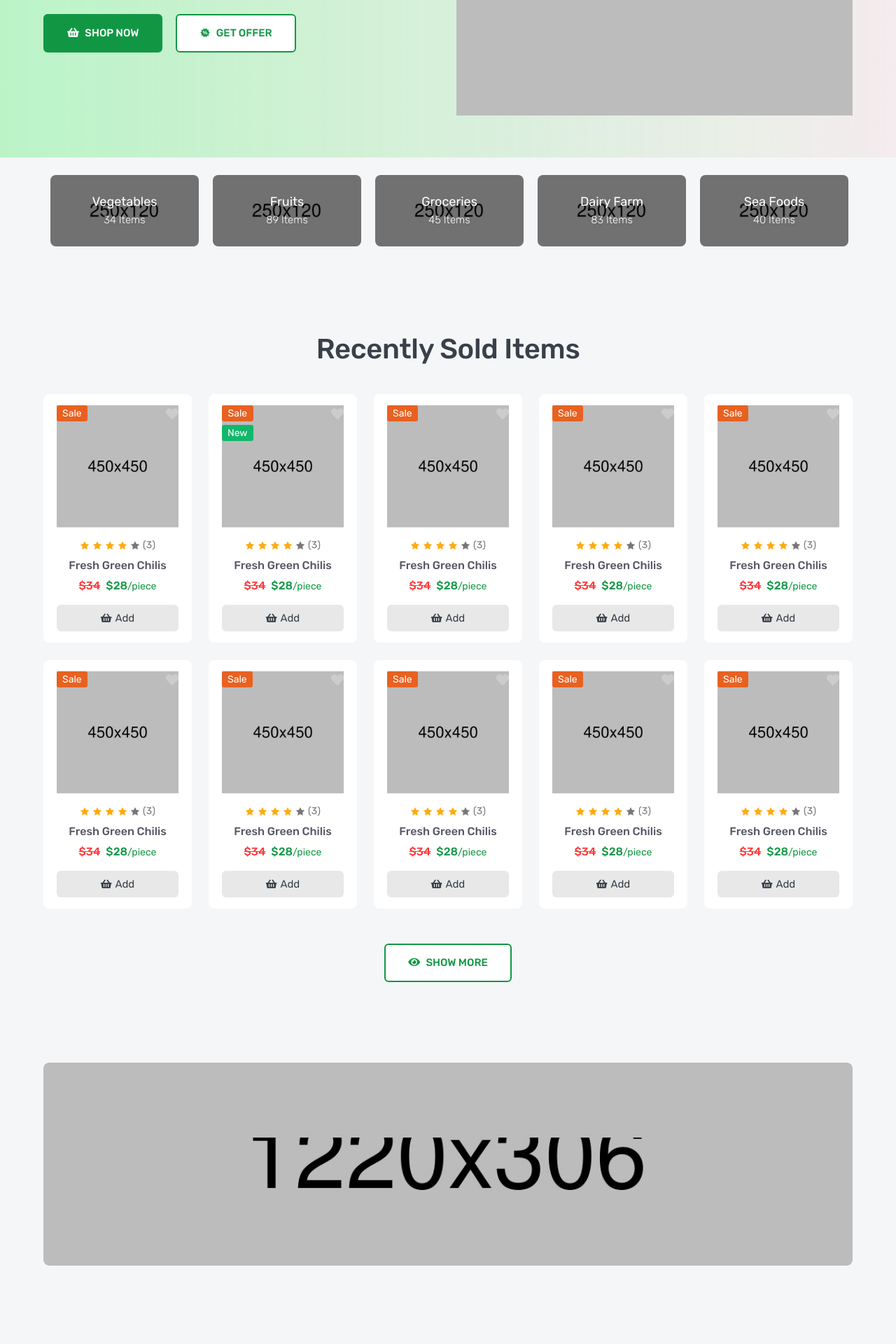
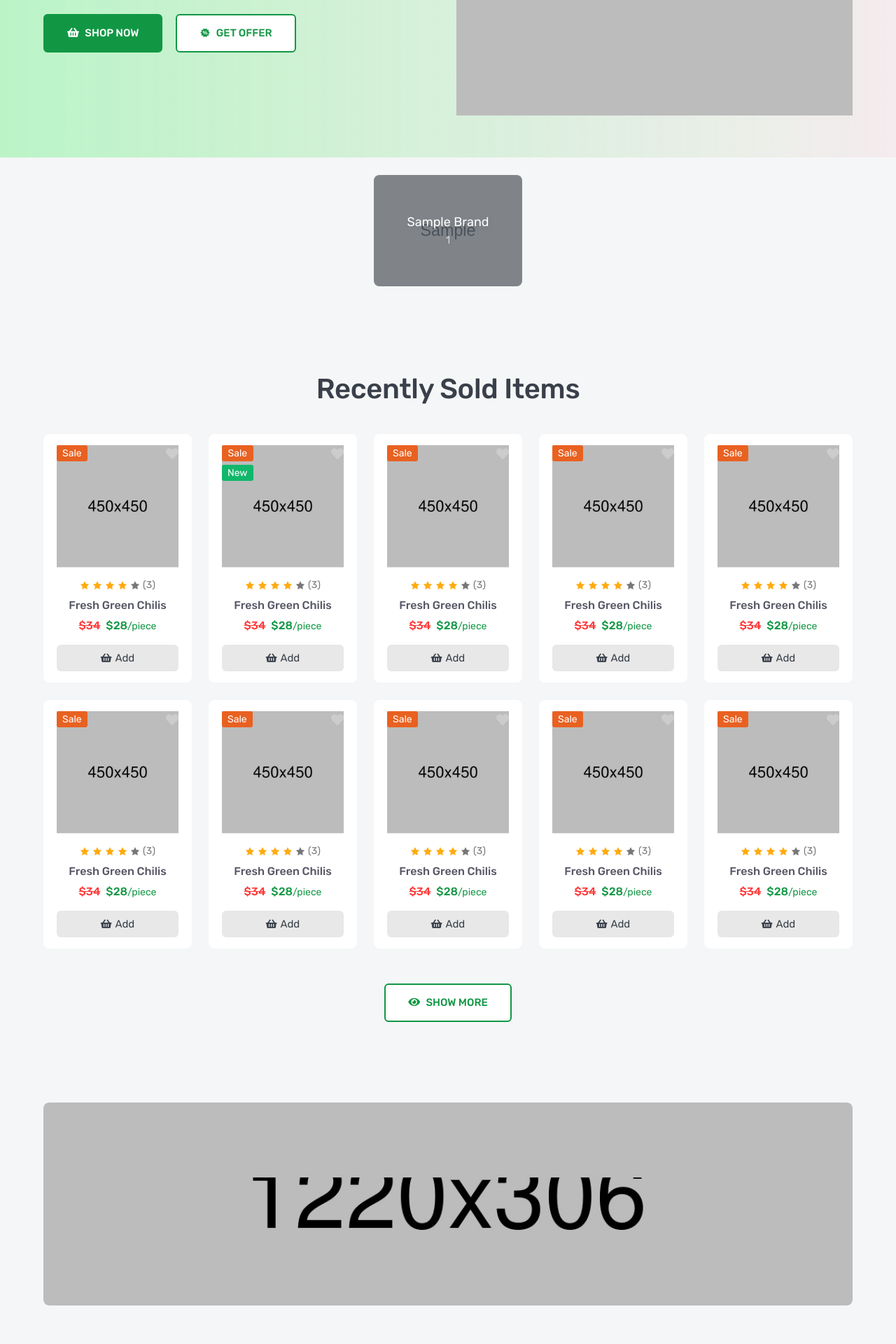
Before and after one commit to mohammdhawa/Amazon-Clone-E-Commerece-Django, a Django app: template settings/templates/settings/home.html in a window 1280 px wide. Shown: the part 591-2511 px from the top of the page at 70% size. Run offline with Django 4.2, Linux system fonts and the light colour scheme; the template is opened without the code that fills it: most values are stand-ins (such as "Sample title", 1, 10 or a date in 2020); grey boxes marked "Sample" are stand-in pictures; some libraries are stand-ins or nearby versions.

Commit message:
show brands in home page

```diff
--- a/settings/templates/settings/home.html
+++ b/settings/templates/settings/home.html
@@ -73,54 +73,16 @@
         <section class="section suggest-part">
             <div class="container">
                 <ul class="suggest-slider slider-arrow">
+
+                    {% for brand in brands %}
                     <li>
-                        <a class="suggest-card" href="shop-4column.html">
-                            <img src="images/suggest/01.jpg" alt="suggest">
-                            <h5>vegetables <span>34 items</span></h5>
+                        <a class="suggest-card" href="{% url 'brand_detail' brand.slug %}">
+                            <img src="{{brand.image.url}}" alt="suggest">
+                            <h5>{{brand}}<span>{{brand.product_count}}</span></h5>
                         </a>
                     </li>
-                    <li>
-                        <a class="suggest-card" href="shop-4column.html">
-                            <img src="images/suggest/02.jpg" alt="suggest">
-                            <h5>fruits <span>89 items</span></h5>
-                        </a>
-                    </li>
-                    <li>
-                        <a class="suggest-card" href="shop-4column.html">
-                            <img src="images/suggest/03.jpg" alt="suggest">
-                            <h5>groceries <span>45 items</span></h5>
-                        </a>
-                    </li>
-                    <li>
-                        <a class="suggest-card" href="shop-4column.html">
-                            <img src="images/suggest/04.jpg" alt="suggest">
-                            <h5>dairy farm <span>83 items</span></h5>
-                        </a>
-                    </li>
-                    <li>
-                        <a class="suggest-card" href="shop-4column.html">
-                            <img src="images/suggest/05.jpg" alt="suggest">
-                            <h5>sea foods <span>40 items</span></h5>
-                        </a>
-                    </li>
-                    <li>
-                        <a class="suggest-card" href="shop-4column.html">
-                            <img src="images/suggest/06.jpg" alt="suggest">
-                            <h5>vegan foods <span>57 items</span></h5>
-                        </a>
-                    </li>
-                    <li>
-                        <a class="suggest-card" href="shop-4column.html">
-                            <img src="images/suggest/07.jpg" alt="suggest">
-                            <h5>dry foods <span>23 items</span></h5>
-                        </a>
-                    </li>
-                    <li>
-                        <a class="suggest-card" href="shop-4column.html">
-                            <img src="images/suggest/08.jpg" alt="suggest">
-                            <h5>fast foods <span>97 items</span></h5>
-                        </a>
-                    </li>
+                    {% endfor %}
+
                 </ul>
             </div>
         </section>
```
Also changed, not shown: settings/views.py (+16 -1 lines).
